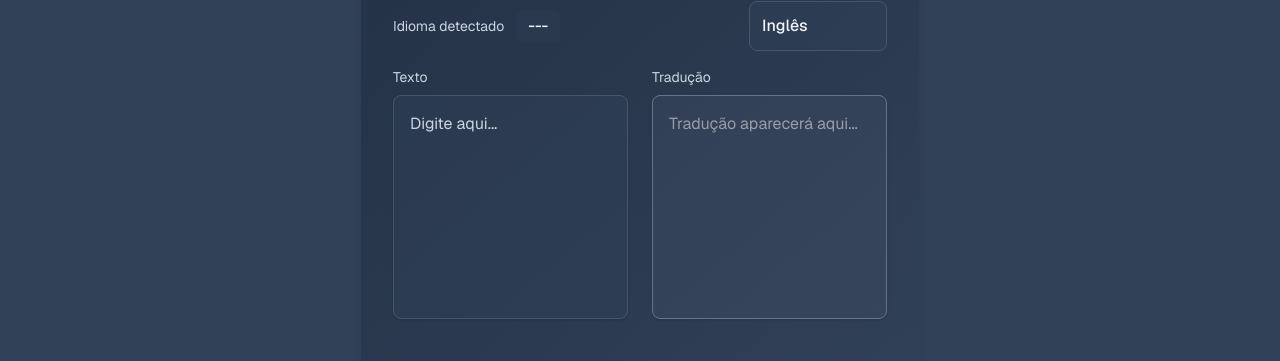
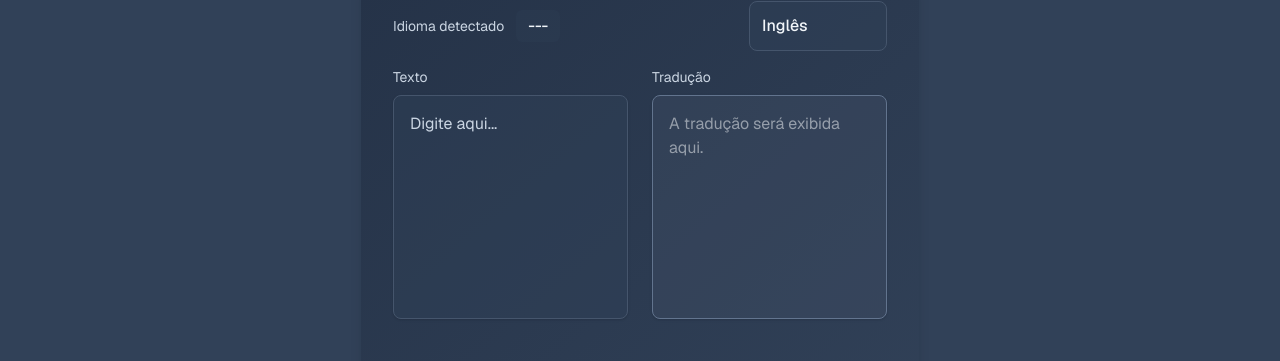
Before and after one commit to andrewnationdev/andrew-targama, a Next.js app: page / in a window 1280 px wide. Shown: the part 274-635 px from the top of the page. Built offline with nearby package versions, Linux system fonts and the light colour scheme.

Commit message:
verificações de dados e tratamento de erros com feedback visual para o usuário

```diff
--- a/app/components/translate.tsx
+++ b/app/components/translate.tsx
@@ -12,10 +12,13 @@ export default function Translate() {
     const [input, setInput] = useState<string>("");
     const [target, setTarget] = useState<string>("en");
     const [result, setResult] = useState<string>("");
-    const [previousInput, setPreviousInput] = useState<string>("");
+    const [state, setState] = useState("A tradução será exibida aqui.");
     const [detectedLanguage, setDetectedLanguage] = useState<string>("---");
 
     async function handleTranslateButton() {
+        try {
+            setState("Traduzindo...");
+
             const res = await handleTranslate({
                 text: input,
                 target: target
@@ -25,7 +28,6 @@ export default function Translate() {
                 const transl = res.translations[0].text;
 
                 setResult(transl);
-            setPreviousInput(input);
 
                 if (res.translations[0].detected_source_language) {
                     let detected = res.translations[0].detected_source_language;
@@ -39,9 +41,15 @@ export default function Translate() {
 
                     setDetectedLanguage(detected);
                 }
+            } else {
+                setState("Erro ao traduzir. Tente novamente mais tarde.");
             }
 
-        console.log(res)
+            //console.log(res)
+        } catch (err) {
+            setState("Erro ao traduzir. Tente novamente mais tarde.");
+            console.error(err);
+        }
     }
 
     async function handleReverseButton() {
@@ -108,7 +116,7 @@ export default function Translate() {
                     <textarea
                         value={result}
                         readOnly
-                        placeholder="Tradução aparecerá aqui..."
+                        placeholder={state}
                         aria-label="Resultado da tradução"
                         className="w-full min-h-[10rem] md:min-h-[14rem] p-4 bg-slate-600/30 border border-slate-500 rounded-lg resize-none text-slate-50 focus:outline-none transition-all duration-150 shadow-sm"
                     ></textarea>
```
Lines whose indentation alone changed are shown as unchanged.
